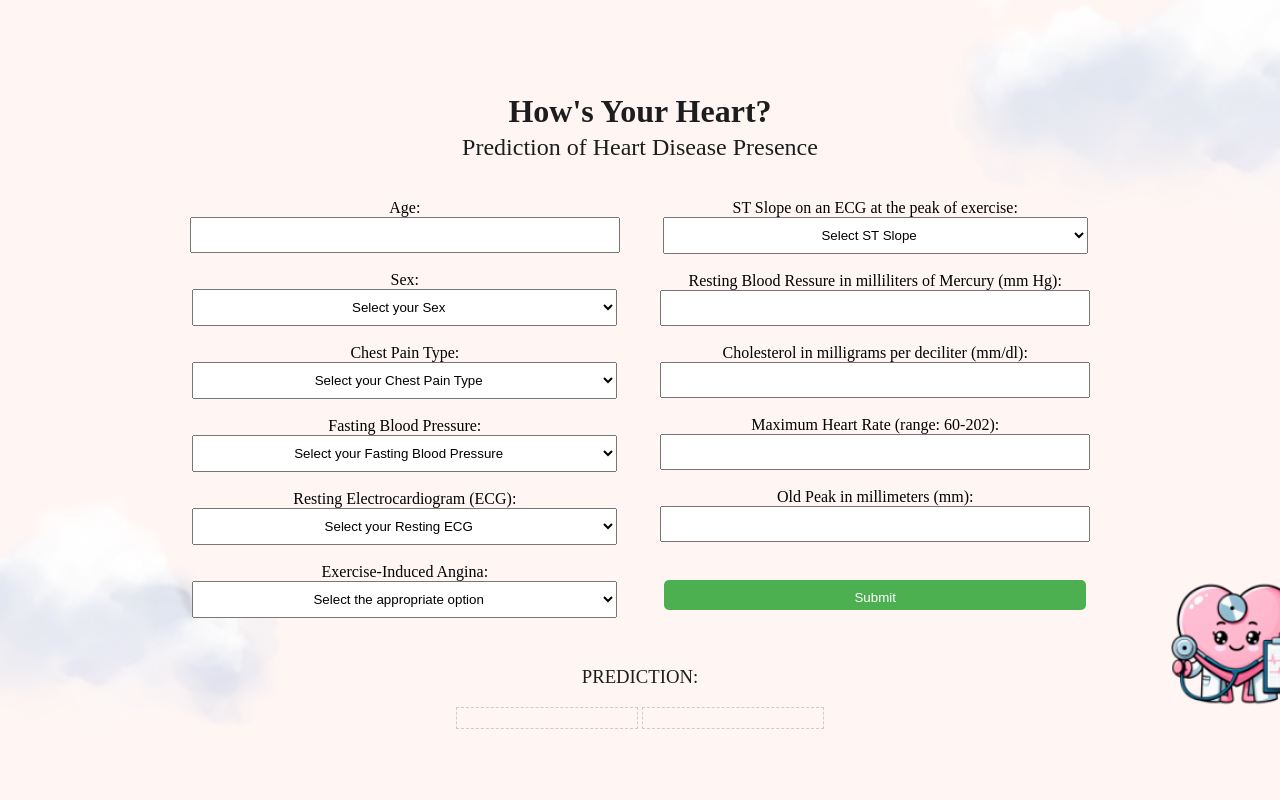
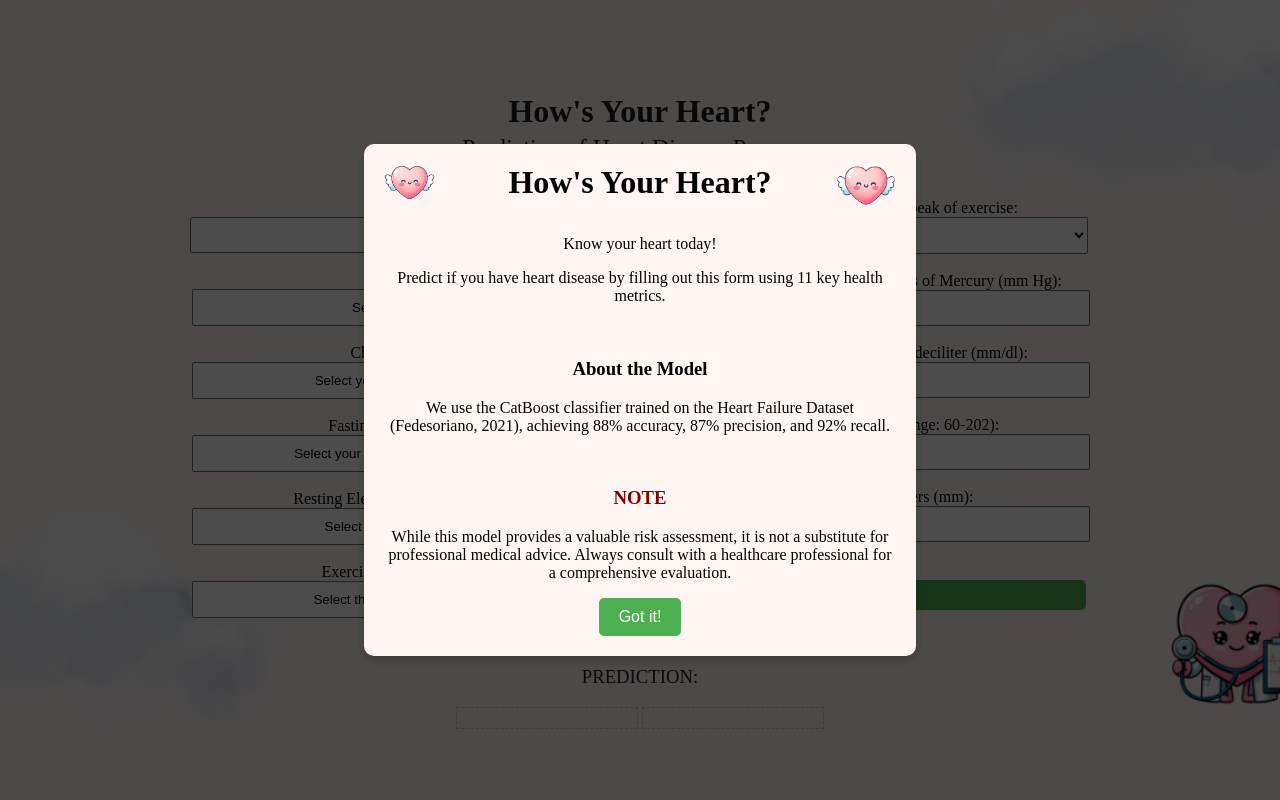
Before and after one commit to lyshasilva/hows-your-heart, a Flask app: page / in a window 1280 px wide. Run offline with Flask 3, Linux system fonts and the light colour scheme; parts of the project's set-up code (start-up, migrations or seed data) failed here and were passed over.

Commit message:
adds welcome modal

```diff
--- a/static/style.css
+++ b/static/style.css
@@ -36,7 +36,7 @@ h2{
     font-weight: normal;
 }
 
-h3{
+#not-bold{
     margin-top: 30px;
     color: #1d1d1d;
     font-style: normal;
@@ -119,3 +119,85 @@ input[type="submit"] {
     background-color: #4CAF50;
     margin-top: 10px;
 }
+
+/* Modal container */
+.modal {
+    display: none; /* Hidden by default */
+    position: fixed; /* Stay in place */
+    z-index: 1; /* Sit on top */
+    left: 0;
+    top: 0;
+    width: 100%; /* Full width */
+    height: 100%; /* Full height */
+    overflow: auto; /* Enable scrolling if needed */
+    background-color: rgba(0, 0, 0, 0.7); /* Black with opacity */
+    display: flex;
+    justify-content: center;
+    align-items: center;
+}
+
+
+
+/* Modal content */
+.modal-content {
+    background-color: #fff6f4;
+    padding: 20px;
+    border-radius: 10px;
+    box-shadow: 0 4px 8px rgba(0, 0, 0, 0.2);
+    text-align: center;
+    width: 40%;
+}
+
+.modal-header{
+    display: flex;               /* Use flexbox to arrange text horizontally */
+    align-items: center;         /* Vertically align the text */
+    justify-content: center;
+    width: 100%;                 /* Ensure full width */
+    position: relative;          /* Create a stacking context for z-index */
+}
+
+.modal-image {
+    position: absolute;          /* Position the image behind the text */
+    top: 0;                      /* Align image to the top of the header */
+    left: 0;                     /* Align image to the left of the header */
+    width: 10%;                 /* Make image fill the header */
+    height: auto;                /* Make image fill the header */
+    object-fit: cover;           /* Ensure image covers the area without distortion */
+    z-index: 2;                 /* Send image behind the text */
+}
+
+.modal-image-right {
+    position: absolute;
+    width: 60px;                /* Set a fixed width for the image */
+    height: auto;               /* Maintain the aspect ratio */
+    border-radius: 50%;         /* Optional: make the image circular */
+    top: 0;                      /* Align image to the top of the header */
+    right: 0;
+    left: auto;
+    z-index: 2;
+}
+
+.modal-header h1{
+        margin: 0;                   /* Remove default margin */
+        text-align: center;          /* Ensure text is centered */
+        color: black;                /* Make sure the text is visible on the image */
+        font-size: 2rem;             /* Adjust size as needed */
+
+}
+
+.modal-content h2 {
+    margin: 0 0 10px;
+}
+
+.modal-content button {
+    background-color: #007bff;
+    color: #fff;
+    padding: 10px 20px;
+    border: none;
+    border-radius: 5px;
+    cursor: pointer;
+}
+
+#closeModal{
+    background-color: #4CAF50;
+}
--- a/templates/index.html
+++ b/templates/index.html
@@ -93,13 +93,45 @@
     </form>
 </div>
 
-<h3>PREDICTION: </h3>
+<h3 id="not-bold">PREDICTION: </h3>
 <div style="display: flex; flex: row;">
     <div id="result" style="display: block;">
         <!-- Result will be displayed here -->
     </div>
     <div id="button_holder">
         <button id="predictNextButton" style="display: none;" onclick="predictNext()">Predict Next</button>
+    </div>
+</div>
+
+<div id="modal" class="modal">
+    <div class="modal-content">
+        <div class="modal-header">
+            <!-- Image on the left side of the text -->
+            <img src="../static/heart-float.png" alt="Heart Health Image" class="modal-image">
+            <h1 id="modal-title">How's Your Heart?</h1>
+            <img src="../static/heart-float.png" alt="Heart Health Image" class="modal-image-right">
+        </div>
+        <br>
+            <p>Know your heart today! </p>
+            <p>Predict if you have heart disease by filling out this form using 11 key health metrics.</p>
+        <br>
+        <h3 style="font-style: bold;"> About the Model</h3>
+        <p> We use the CatBoost classifier trained on the Heart Failure Dataset (Fedesoriano, 2021),
+            achieving 88% accuracy, 87% precision, and 92% recall.</p>
+
+           <!--<p>
+                For more details, click the (?) button at the top right of the page.
+           </p>
+           -->
+        <br>
+        <h3 style="font-style: bold; color: maroon"> NOTE</h3>
+        <p>While this model provides a valuable risk assessment,
+             it is not a substitute for professional medical advice.
+             Always consult with a healthcare professional for a comprehensive evaluation.
+        </p>
+
+
+        <button id="closeModal">Got it!</button>
     </div>
 </div>
 
@@ -138,4 +170,17 @@
     function predictNext() {
         // Refresh the page to allow for a new prediction
         window.location.reload();}
+
+    document.addEventListener('DOMContentLoaded', () => {
+        const modal = document.getElementById('modal');
+        const closeModal = document.getElementById('closeModal');
+
+        // Show the modal when the page loads
+        modal.style.display = 'flex';
+
+        // Hide the modal when the "Got it!" button is clicked
+        closeModal.addEventListener('click', () => {
+            modal.style.display = 'none';
+        });
+    });
 </script>
```
Also changed, not shown: static/heart-float.png (added).
